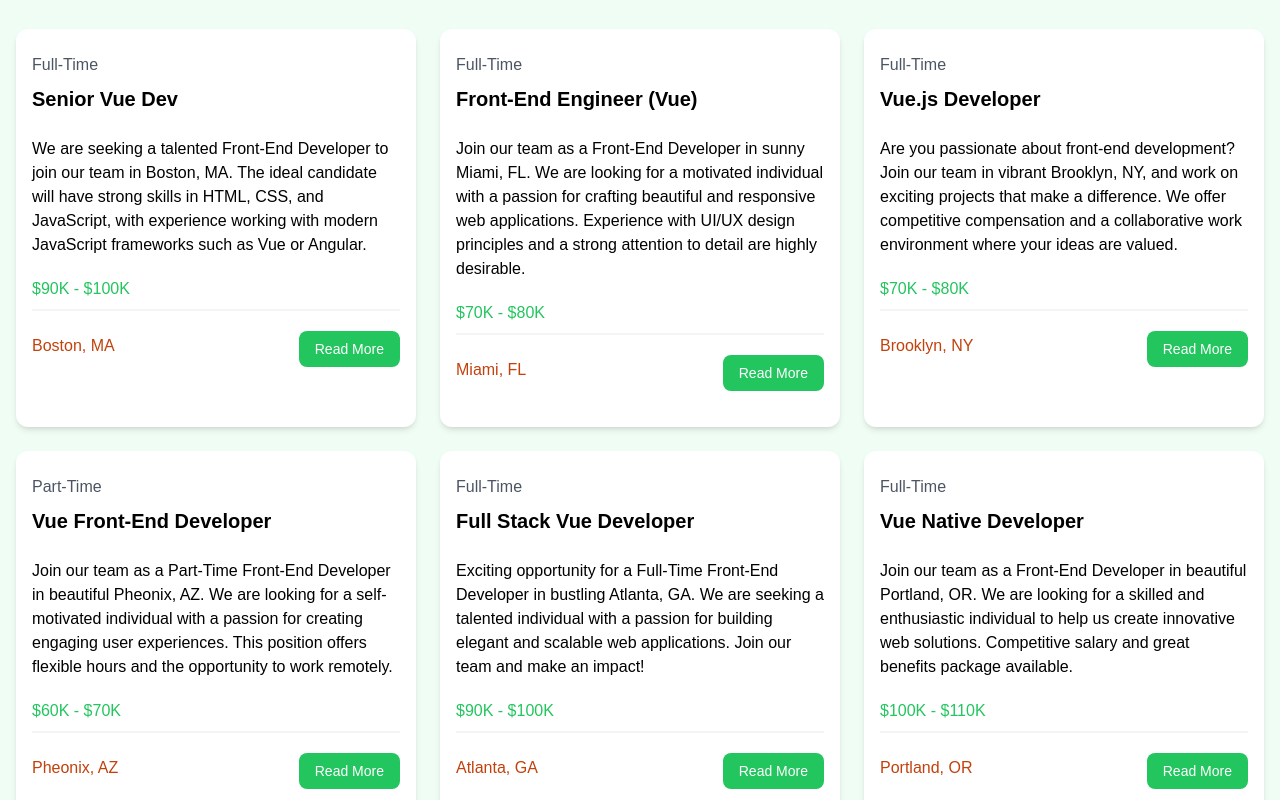
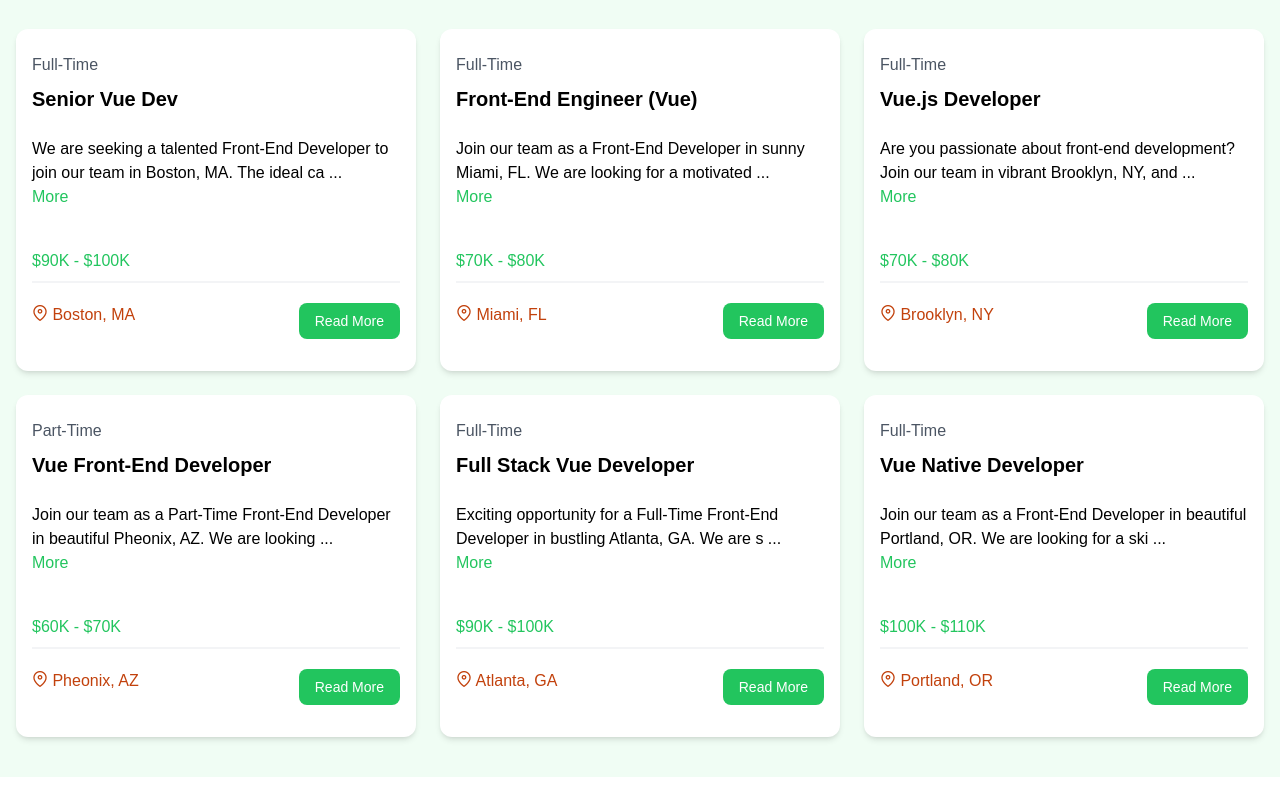
Before and after one commit to Its-Nyein/Vue-Job, a Vue app: page / in a window 1280 px wide. Shown: the part 680-1480 px from the top of the page. Built offline with nearby package versions, Linux system fonts and the light colour scheme.

Commit message:
truncate desc & use primeicons

```diff
--- a/package.json
+++ b/package.json
@@ -9,6 +9,7 @@
     "preview": "vite preview"
   },
   "dependencies": {
+    "primeicons": "^7.0.0",
     "vue": "^3.5.13"
   },
   "devDependencies": {
--- a/src/components/JobCard.vue
+++ b/src/components/JobCard.vue
@@ -1,9 +1,25 @@
 <script setup>
-  import { defineProps } from 'vue';
+  import { defineProps, ref, computed } from 'vue';
 
-  defineProps({
+  const props = defineProps({
     job: Object
   })
+
+  const showFullDesc = ref(false);
+
+  const truncatedDesc = computed(() => {
+    let description = props.job.description;
+
+    if(!showFullDesc.value) {
+      description = description.substring(0, 90) + ' ...';
+    }
+
+    return description;
+  })
+
+  const toggleDesc = () => {
+    showFullDesc.value = !showFullDesc.value;
+  }
 </script>
 
 <template>
@@ -14,7 +30,10 @@
                 <h3 class="text-xl font-bold">{{ job.title }}</h3>
               </div>
 
-              <div class="mb-5">{{ job.description }}</div>
+              <div class="mb-5">
+                <div>{{ truncatedDesc }}</div>
+                <button @click="toggleDesc" class="text-green-500 hover:text-green-600 mb-5">{{ showFullDesc ? 'Less' : 'More' }}</button>
+              </div>
 
               <h3 class="text-green-500 mb-2">{{ job.salary }}</h3>
 
@@ -22,7 +41,7 @@
 
               <div class="flex flex-col lg:flex-row justify-between mb-4">
                 <div class="text-orange-700 mb-3">
-                  <i class="fa-solid fa-location-dot text-lg"></i>
+                  <i class="pi pi-map-marker text-orange-700"></i>
                   {{ job.location }}
                 </div>
                 <a
--- a/src/main.js
+++ b/src/main.js
@@ -1,4 +1,5 @@
 import './assets/main.css'
+import 'primeicons/primeicons.css'
 
 import { createApp } from 'vue'
 import App from './App.vue'
```
Also changed, not shown: 1 other file (tests, documents, lock files or other folders).
